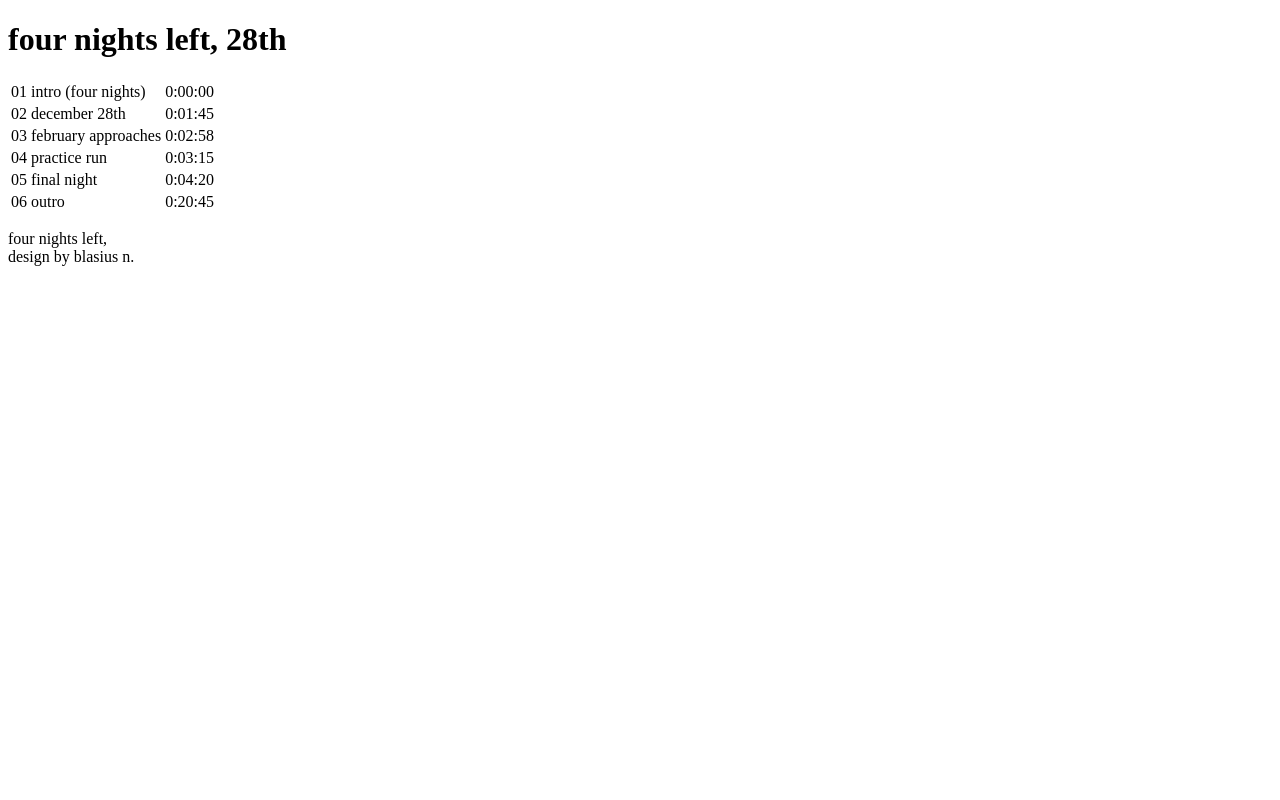
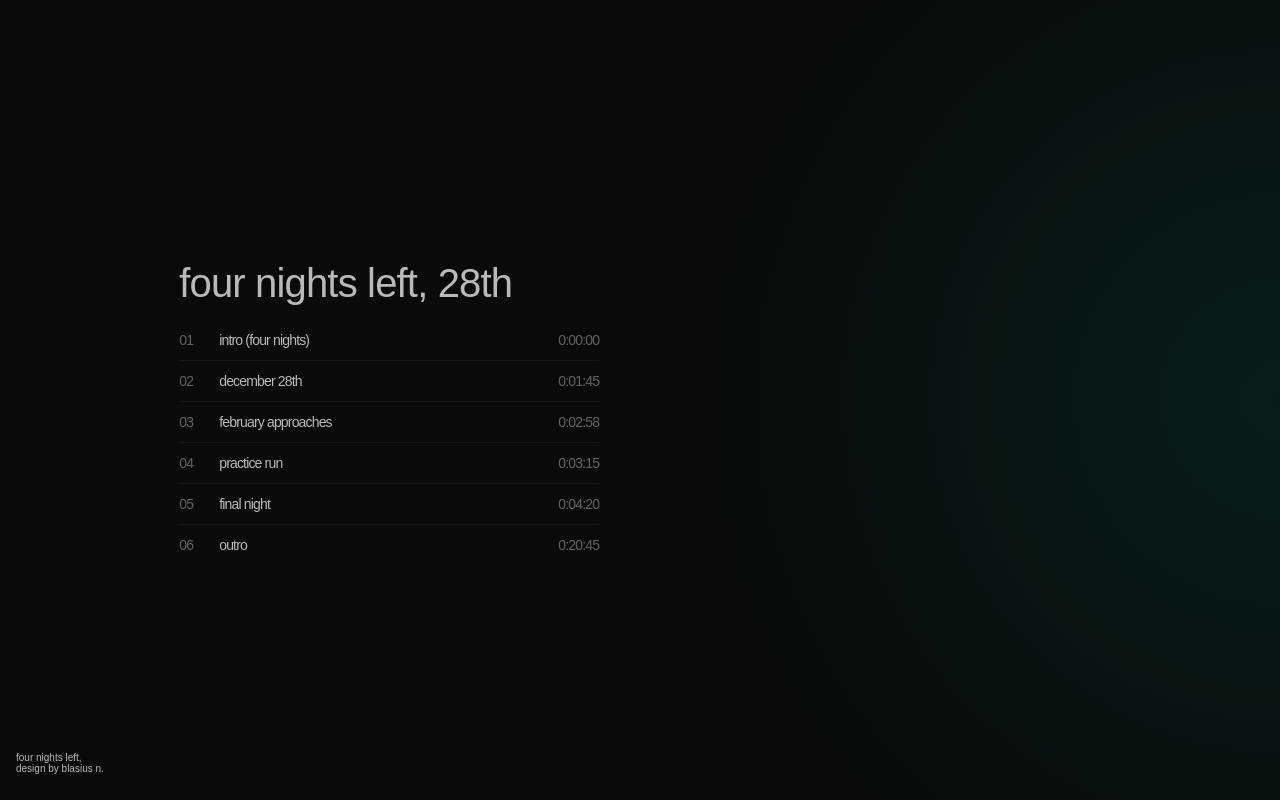
Before and after one commit to blsnmrvn/fournightsleft, a plain HTML site: page t/28.html in a window 1280 px wide. Drawn offline with Linux system fonts and the light colour scheme; the site is published under a folder, as on GitHub Pages, so addresses that start at the root find nothing; files whose address does not match are found by name; a web font is replaced by a local one.

Commit message:
Add files via upload

```diff
--- a/t/28.html
+++ b/t/28.html
@@ -9,7 +9,7 @@
     <meta name="language" content="English">
     <title>tracklist,</title>
     <link rel="icon" href="favicon.ico" type="image/x-icon">
-    <link rel="stylesheet" href="/src/styles/main.css">
+    <link rel="stylesheet" href="src/styles/main.css">
 
     <link href="https://api.fontshare.com/v2/css?f[]=plus-jakarta-sans@1,2&f[]=general-sans@1,2&f[]=switzer@1,2&display=swap" rel="stylesheet">
 </head>
--- /dev/null
+++ b/t/src/styles/define.css
@@ -0,0 +1,28 @@
+:root {
+  /* colors */
+  --bg-col: #0A0A0A;
+  --text-col: #B9B9B9;
+  --accent-col: #1F5CFF; /* exact from design */
+
+  /* typography */
+  --primary-font: "Switzer", sans-serif;
+
+  --f-thin: 100;
+  --f-regular: 400;
+  --f-medium: 500;
+  --f-semibold: 600;
+  --f-bold: 700;
+
+  /* tracking */
+  --ls-tight: -0.052em;
+
+  /* type scale */
+  --fs-sm: 0.875rem;
+  --fs-md: 1rem;
+  --fs-lg: 1.5rem;
+  --fs-xl: 3rem;
+
+  /* line height */
+  --lh-tight: 1.15;
+  --lh-normal: 1.4;
+}
--- /dev/null
+++ b/t/src/styles/main.css
@@ -0,0 +1,136 @@
+@import "define.css";
+@import "import.css";
+
+html body {
+    margin: 0;
+    padding: 0;
+
+    background-color: var(--bg-col);
+    color: var(--text-col);
+    font-family: var(--primary-font);
+    letter-spacing: var(--ls-tight);
+}
+
+body {
+    min-height: 100vh;
+    display: flex;
+    align-items: center;
+}
+
+body::after {
+  content: "";
+  position: fixed;
+  top: 0;
+  right: 0;
+  width: 70vw;
+  height: 100vh;
+  background: radial-gradient(
+    circle at right,
+    rgba(2, 216, 166, 0.1),
+    transparent 60%
+  );
+  pointer-events: none;
+}
+
+main {
+    margin-left: 14vw; /* instead of 10 */
+    width: min(50%, 420px);
+}
+
+h1 {
+    font-weight: var(--f-medium);
+    font-size: 30pt;
+    margin-bottom:-10px;
+}
+
+/* Table Styles */
+.tg-wrap table {
+    width: 100%;
+    max-width: 400px;
+    border-collapse: collapse;
+    margin-top: 1.5rem;
+}
+
+a {
+    color: var(--text-col);
+    text-decoration: double;
+}
+
+a:hover {
+    text-decoration: underline;
+}
+
+.tg-wrap td {
+    padding: 0.75rem 0;
+    border-bottom: 1px solid rgba(255, 255, 255, 0.1);
+    font-size: var(--fs-sm);
+    color: var(--text-col);
+}
+
+.row {
+  display: grid;
+  grid-template-columns: 1fr 1fr;
+  gap: 1.5rem;
+  padding: 0.75rem 0;
+}
+
+.row + .row {
+  margin-top: 0.25rem;
+}
+
+.tg-wrap tr:last-child td {
+    border-bottom: none;
+}
+
+.tg-wrap td:last-child {
+    text-align: right;
+}
+
+h2 {
+    font-weight: var(--f-medium);
+}
+
+body {
+    font-synthesis: none;
+    text-rendering: optimizeLegibility;
+}
+
+#cdfr {
+  font-size: var(--fs-sm);
+  opacity: 0.6;
+  letter-spacing: 0;
+}
+
+footer {
+    position: fixed;
+    bottom: 0;
+    left: 0;
+    right: 0;
+    margin: 1rem;
+    font-size: 10px;
+    letter-spacing: 0px;
+}
+
+/* Tracklist Specific Styles */
+.tracklist-wrap table {
+    max-width: 640px;
+}
+
+.track-num {
+    color: var(--text-col);
+    opacity: 0.5;
+    width: 40px;
+    font-size: var(--fs-md);
+    vertical-align: middle;
+}
+
+.track-time {
+    text-align: right;
+    opacity: 0.5;
+    font-size: var(--fs-md);
+    width: 60px;
+}
+
+.tracklist-wrap td {
+    border-bottom: 1px solid rgba(255, 255, 255, 0.05); /* Softer border for tracklist */
+}
```
Also changed, not shown: t/29.html (+1 -1 lines), t/30.html (+1 -1 lines), t/31.html (+1 -1 lines), t/src/scripts/main.js (added), t/src/styles/import.css (added).
